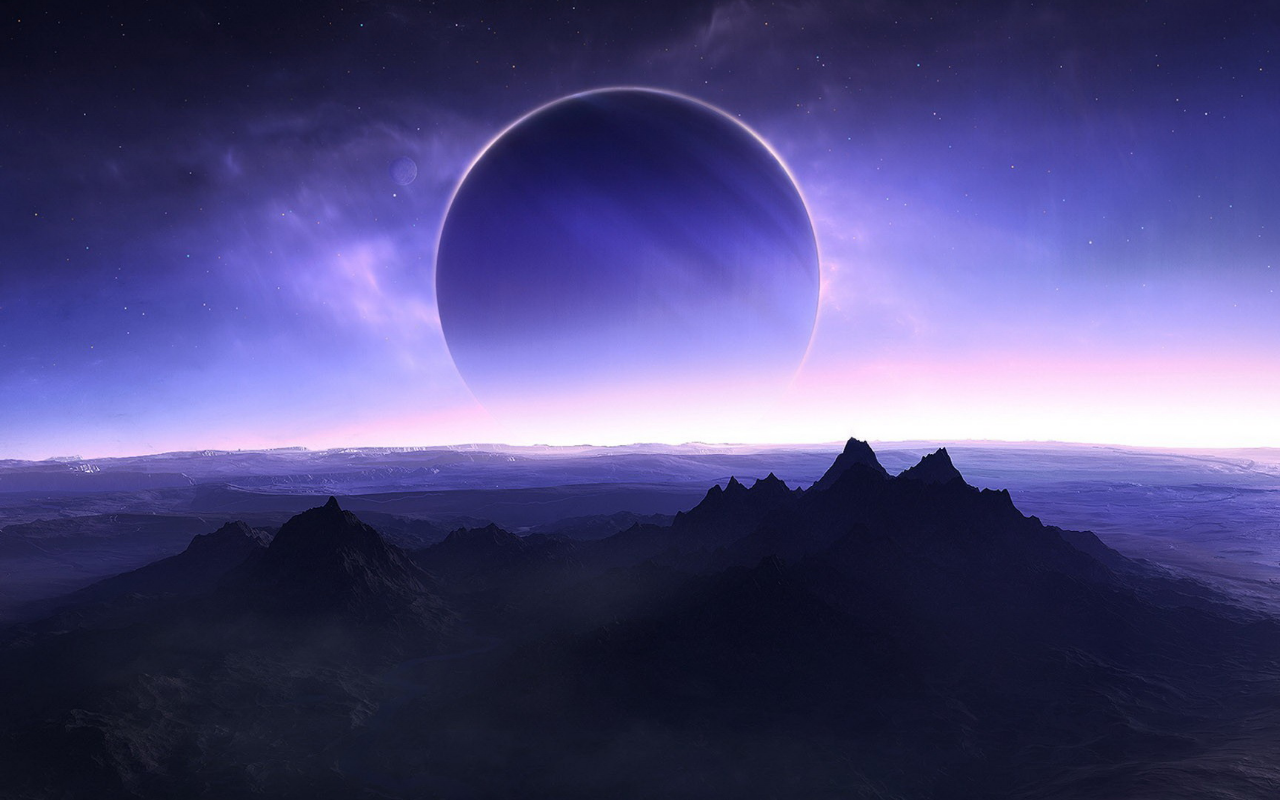
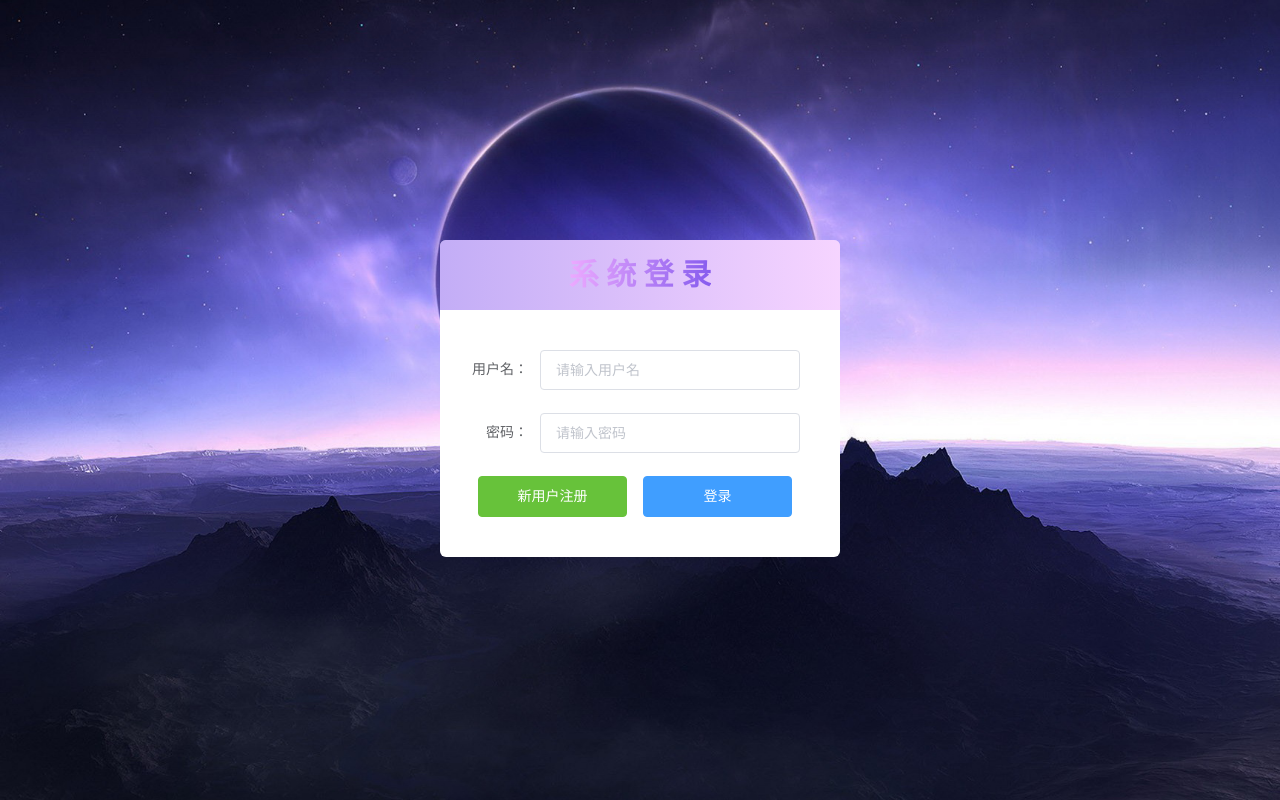
Before and after one commit to Yancysoul/vue-demo, a Vue app: page / in a window 1280 px wide. Built offline with nearby package versions, Linux system fonts and the light colour scheme.

Commit message:
添加登录页面

```diff
--- a/package.json
+++ b/package.json
@@ -13,6 +13,7 @@
     "build": "node build/build.js"
   },
   "dependencies": {
+    "element-ui": "^2.12.0",
     "vue": "^2.5.2",
     "vue-router": "^3.1.3",
     "vuex": "^3.1.1"
--- a/src/assets/css/reset.css
+++ b/src/assets/css/reset.css
@@ -17,6 +17,7 @@ time, mark, audio, video {
 	font-size: 100%;
 	font: inherit;
 	vertical-align: baseline;
+	font-family: 'Microsoft Yahei';
 }
 /* HTML5 display-role reset for older browsers */
 article, aside, details, figcaption, figure,
--- a/src/main.js
+++ b/src/main.js
@@ -4,6 +4,10 @@ import Vue from 'vue'
 import App from './App'
 import router from '@/router'
 import store from '@/store'
+import ElementUI from 'element-ui'
+import 'element-ui/lib/theme-chalk/index.css';
+
+Vue.use(ElementUI)
 
 Vue.config.productionTip = false
 
--- a/src/views/login/index.vue
+++ b/src/views/login/index.vue
@@ -1,12 +1,38 @@
 <template>
   <div class="login">
-
+    <div class="content">
+      <div class="title"><span>系 统 登 录</span></div>
+      <div class="content_form">
+        <el-form :model="loginInfo" label-width="70px" :size="size">
+          <el-form-item label="用户名：">
+            <el-input v-model="loginInfo.username" placeholder="请输入用户名"></el-input>
+          </el-form-item>
+          <el-form-item label="密码：">
+            <el-input v-model="loginInfo.userpassword" placeholder="请输入密码"></el-input>
+          </el-form-item>
+        </el-form>
+        <el-row>
+          <el-col :span="12">
+            <el-button type="success">新用户注册</el-button>
+          </el-col>
+          <el-col :span="12">
+            <el-button type="primary">登录</el-button>
+          </el-col>
+        </el-row>
+      </div>
+    </div>
   </div>
 </template>
 
 <script>
 export default {
-
+  name: 'login',
+  data () {
+    return {
+      size: "big",
+      loginInfo: {}
+    }
+  }
 }
 </script>
 
@@ -17,7 +43,41 @@ export default {
   top: 0;
   width: 100%;
   height: 100%;
-  background: url('../../assets/images/login_background.jpg') center center no-repeat;
+  background: url('../../assets/images/login_background.jpg') center top no-repeat;
   background-size: cover;
+  .content {
+    background-color: #fff;
+    border-radius: 6px;
+    width: 400px;
+    position: absolute;
+    top: 30%;
+    left: 50%;
+    overflow: hidden;
+    transform: translateX(-50%);
+    .title {
+      width: 100%;
+      padding: 20px 0;
+      text-align: center;
+      font-size: 30px;
+      font-weight: bold;
+      background: linear-gradient(to right, rgba(135, 92, 238, 0.5), rgba(237, 170, 255, 0.5));
+      span {
+        background: linear-gradient(to left, rgb(135, 92, 238), rgb(237, 170, 255));
+        -webkit-background-clip: text;
+        color: transparent;
+      }
+    }
+    .content_form {
+      padding: 40px 40px 40px 30px;
+      .el-row {
+        .el-col {
+          text-align: center;
+          .el-button {
+            width: 90%;
+          }
+        }
+      }
+    }
+  }
 }
 </style>
```
Also changed, not shown: 1 other file (tests, documents, lock files or other folders).
